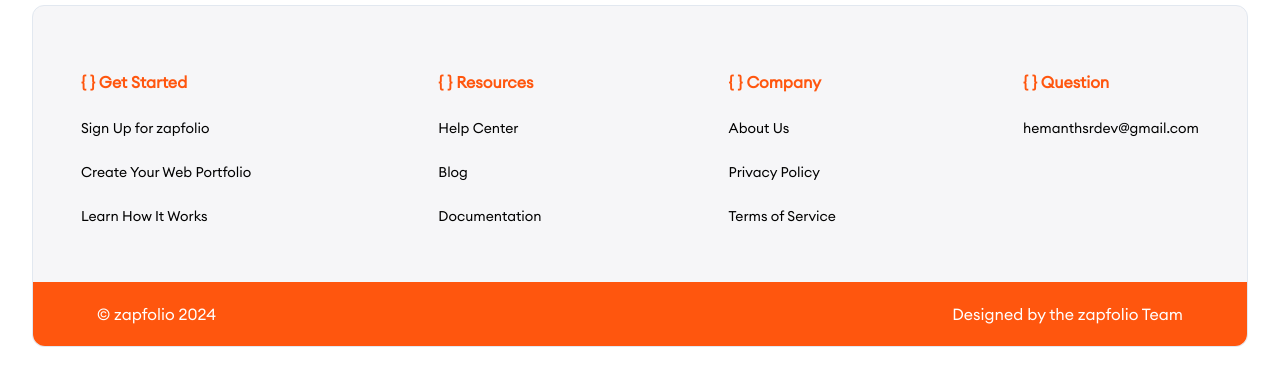
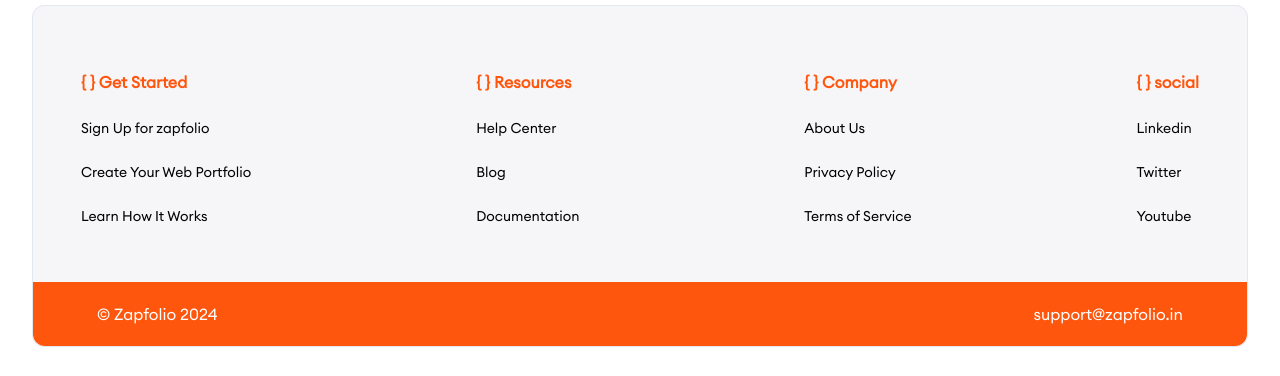
Before and after one commit to HEMANTH123SR/zapfolio, a Next.js app: page /themes in a window 1280 px wide. Shown: the part 1128-1504 px from the top of the page. Built offline with nearby package versions, Linux system fonts and the light colour scheme; no server answers; a web font is replaced by a local one.

Commit message:
footer content changes and linkedin-url backend and frontend code update

```diff
--- a/app/api/set-linkedin-id/route.ts
+++ b/app/api/set-linkedin-id/route.ts
@@ -3,10 +3,13 @@
 
 export async function POST(req: NextRequest) {
   const { linkedinProfileId, userId } = await req.json();
-  await clerkClient.users.updateUserMetadata(userId, {
+  const res = await clerkClient.users.updateUserMetadata(userId, {
     publicMetadata: {
       linkedinProfileId: linkedinProfileId,
     },
   });
-  return NextResponse.json({ success: true });
+  if (res.publicMetadata.linkedinProfileId === linkedinProfileId) {
+    return NextResponse.json({ success: true });
+  }
+  return NextResponse.json({ success: false });
 }
--- a/app/linkedin-url/page.tsx
+++ b/app/linkedin-url/page.tsx
@@ -1,10 +1,48 @@
 "use client"
-import { currentUser } from "@clerk/nextjs/server";
+import { useUser } from "@clerk/clerk-react";
+
+import { isValidLinkedInUrl } from "@/lib/utils"
 import Link from "next/link";
 import { useState } from "react";
 const LinkedinUrlAndJobTitle = () => {
+    const { user, isLoaded } = useUser();
+    const [linkedinUrl, setLinkedinUrl] = useState<string>("")
+    const [notAValidLink, setNotAValidLink] = useState<boolean>(false);
+    const [errorMessage, setErrorMessage] = useState<string>("")
+    const handleLinkedinUrl = async () => {
+        if (linkedinUrl.length) {
+            if (isValidLinkedInUrl(linkedinUrl)) {
+                if (isLoaded) {
+                    const responseJson = await fetch(`/api/set-linkedin-id`, {
+                        method: "POST",
+                        headers: {
+                            "Content-Type": "application/json",
+                        },
+                        body: JSON.stringify({ linkedinProfileId: linkedinUrl, userId: user?.id }),
+                    });
+                    const res = await responseJson.json();
+                    if (res.success) {
+                        console.log("Everyting Went Right")
+                        return;
+                    }
+                    setNotAValidLink(true);
+                    setErrorMessage("Something Went Wrong On Our Server , Try Again After A Minute If The Problem Keeps On Ocuring Email Us On  ")
+                    return;
 
-    const [linkedinUrl, setLinkedinUrl] = useState<string | null>(null)
+                    return;
+                }
+                setNotAValidLink(true);
+                setErrorMessage("Try Again ")
+                return;
+            }
+            setNotAValidLink(true);
+            setErrorMessage("Not A Valid Link , Try Adding A Valid Link")
+            return;
+        }
+        setNotAValidLink(true);
+        setErrorMessage("You Have Not Entered A link")
+        return;
+    }
 
     return (
         <main className="mb-12 mt-2 flex w-full justify-center items-center h-[70vh] sm:h-auto sm:px-8 border-t-2 sm:border-none">
@@ -29,9 +67,15 @@
                     <input
                         className="w-10/12 sm:w-8/12 mt-8 mb-4 rounded-md border bg-[#F1F4F9] p-2 px-5 text-black"
                         placeholder="https://www.linkedin.com/in/yourprofile"
+                        type="text"
+                        value={linkedinUrl}
+                        onChange={(e) => {
+                            setLinkedinUrl(e.target.value)
+                        }}
                     />
-
-                    <button className="rounded-md bg-[#FF560E] w-10/12 sm:w-8/12  py-1.5 text-lg font-semibold text-white">
+                    <button className="rounded-md bg-[#FF560E] w-10/12 sm:w-8/12  py-1.5 text-lg font-semibold text-white"
+                        onClick={() => handleLinkedinUrl()}
+                    >
                         Continue
                     </button>
                 </div>
--- a/components/component/fotter.tsx
+++ b/components/component/fotter.tsx
@@ -1,4 +1,5 @@
 "use client";
+import Link from "next/link";
 import { usePathname } from "next/navigation";
 
 export const Fotter = () => {
@@ -51,16 +52,23 @@
           </span>
         </div>
         <div className="hidden flex-col space-y-6 xl:flex">
-          <span className="font-semibold text-[#FF560E]">{`{ }  Question`}</span>
-          <span className="md:test-base cursor-pointer text-sm hover:underline">
-            hemanthsrdev@gmail.com
-          </span>
+          <span className="font-semibold text-[#FF560E]">{`{ }  social `}</span>
+          <Link href={"https://www.linkedin.com/company/zapfolio"} className="md:test-base cursor-pointer text-sm hover:underline">
+            Linkedin
+          </Link>
+          <Link href={"https://x.com/zapfolio_in"} className="md:test-base cursor-pointer text-sm hover:underline">
+            Twitter
+          </Link>
+          <Link href={"https://www.youtube.com/"} className="md:test-base cursor-pointer text-sm hover:underline">
+            Youtube
+          </Link>
         </div>
       </div>
       <div className="my-7"></div>
       <div className="flex w-full items-center justify-center bg-[#FF560E] px-16 py-5 text-white sm:justify-between sm:rounded-b-xl">
-        <span>© zapfolio 2024</span>
-        <span className="hidden sm:block">Designed by the zapfolio Team</span>
+        <span className="capitalize">© zapfolio 2024</span>
+        <Link href={"https://mail.google.com/mail/?view=cm&fs=1&to=support@zapfolio.in"} target="_blank" className="hidden sm:block">support@zapfolio.in
+        </Link>
       </div>
     </footer>
   );
--- a/lib/utils.ts
+++ b/lib/utils.ts
@@ -1,6 +1,13 @@
-import { type ClassValue, clsx } from "clsx"
-import { twMerge } from "tailwind-merge"
+import { type ClassValue, clsx } from "clsx";
+import { twMerge } from "tailwind-merge";
 
 export function cn(...inputs: ClassValue[]) {
-  return twMerge(clsx(inputs))
+  return twMerge(clsx(inputs));
 }
+
+export function isValidLinkedInUrl(url: string): boolean {
+  // Regular expression to match LinkedIn profile and company URLs
+  const linkedInUrlPattern =
+    /^(https?:\/\/)?(www\.)?linkedin\.com\/(in|company)\/[a-zA-Z0-9-_/]+\/?$/;
+  return linkedInUrlPattern.test(url);
+}
```
